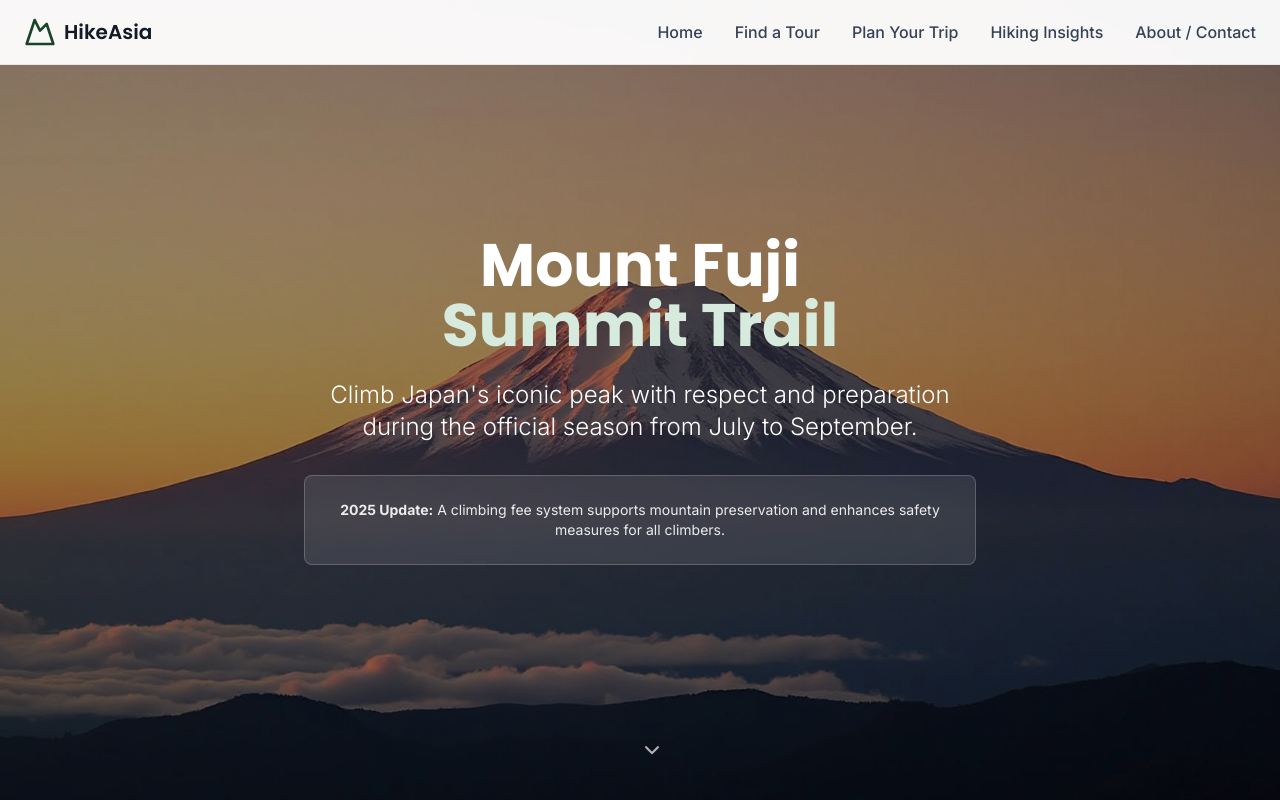
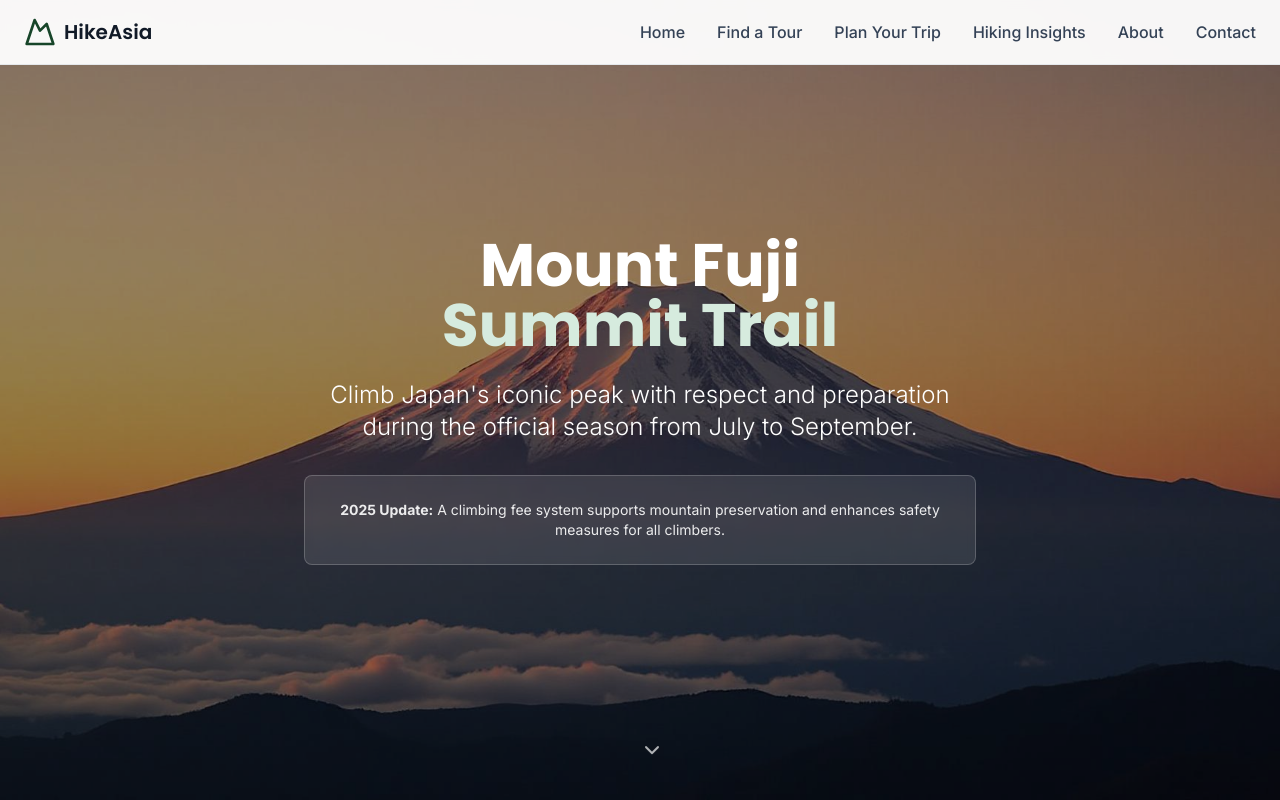
Before and after one commit to pri-mor-dial/interest-journey-plan, a React (Vite) app: page /mount-fuji-trail in a window 1280 px wide. Shown: the top 800 px of the page. Built offline with nearby package versions, Linux system fonts and the light colour scheme.

Commit message:
Separate "About / Contact" nav items

```diff
--- a/src/components/Navigation.tsx
+++ b/src/components/Navigation.tsx
@@ -47,7 +47,13 @@ export default function Navigation() {
               href="#about"
               className="text-neutral-700 hover:text-hiking-green transition-colors font-medium"
             >
-              About / Contact
+              About
+            </a>
+            <a
+              href="#contact"
+              className="text-neutral-700 hover:text-hiking-green transition-colors font-medium"
+            >
+              Contact
             </a>
           </div>
 
@@ -96,7 +102,13 @@ export default function Navigation() {
                 href="#about"
                 className="text-neutral-700 hover:text-hiking-green transition-colors font-medium"
               >
-                About / Contact
+                About
+              </a>
+              <a
+                href="#contact"
+                className="text-neutral-700 hover:text-hiking-green transition-colors font-medium"
+              >
+                Contact
               </a>
             </div>
           </div>
```
